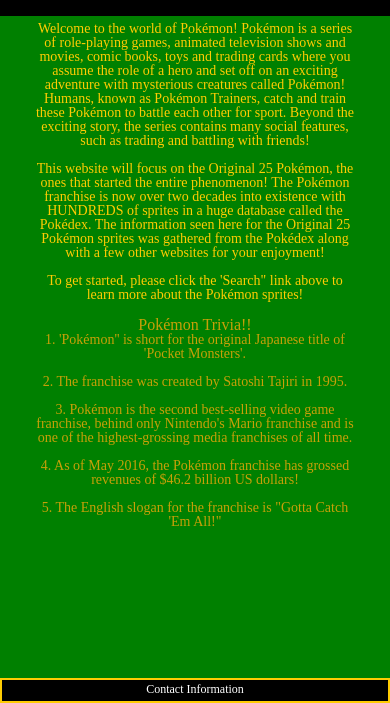
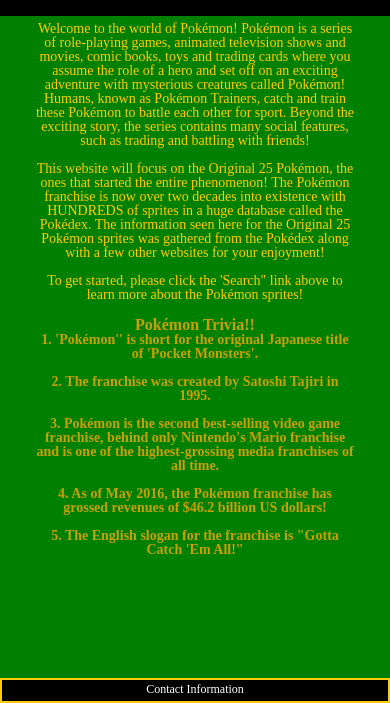
Before and after one commit to djcamilleon/No-Server-Project, a plain HTML site: page index.html in a window 390 px wide. Shown: the part 141-844 px from the top of the page. Drawn offline with nearby package versions, Linux system fonts and the light colour scheme; some packages are replaced by stand-ins of ours.

Commit message:
Final CSS edits for today

```diff
--- a/css/main.css
+++ b/css/main.css
@@ -7,7 +7,7 @@ body {
     background-color: #3C59A5;
     color: #FFCC03;
     font-size: 28px;
-    white-space: -moz-pre-wrap !important;  /* Mozilla, since 1999 */
+    white-space: -moz-pre-wrap !important;
     word-break: break-word;
     white-space: normal;
     text-rendering: optimizeLegibility !important;
@@ -85,6 +85,7 @@ footer {
 }
 .trivia {
     font-size: 20px;
+    font-weight: bold;
     color: #c7a008;
     display: flex;
     justify-content: center;
@@ -228,7 +229,6 @@ footer {
     }
     .arrows {
     font-size: 20px;
-    color: #3C59A5;
     }
 
 }
@@ -350,6 +350,5 @@ footer {
     }
     .arrows {
     font-size: 14px;
-    color: #3C59A5;
     }
 }
```
